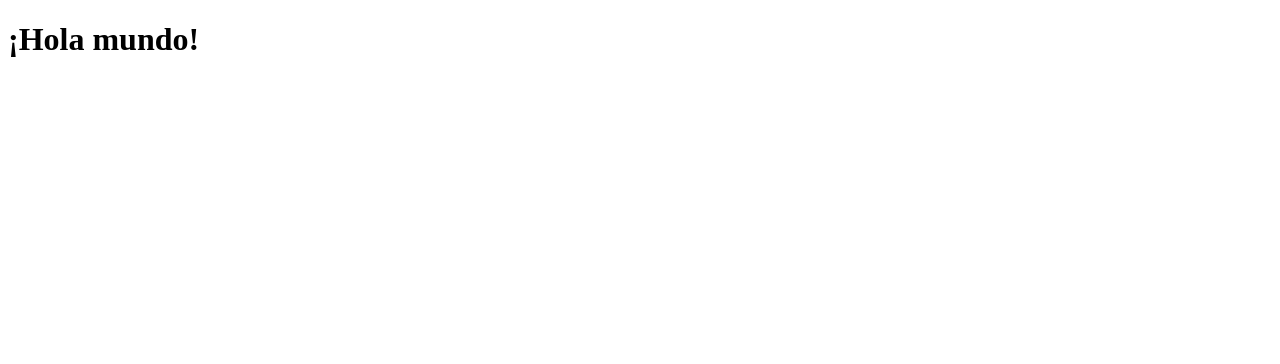
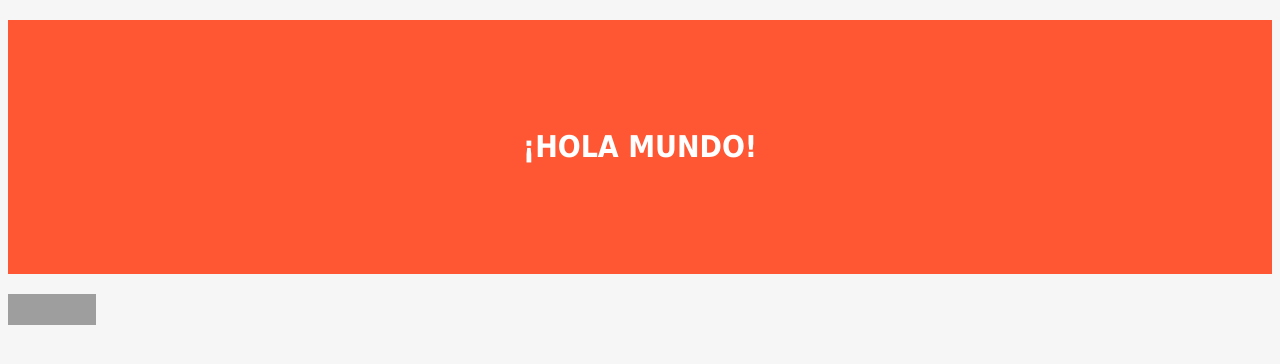
Before and after one commit to lumialfe/SEW, a plain HTML site: page lab_01/index.html in a window 1280 px wide. Drawn offline with Linux system fonts and the light colour scheme; grey boxes are pictures that could not be loaded.

Commit message:
archivos del lab 01 de sew v2

```diff
--- /dev/null
+++ b/lab_01/estilo.css
@@ -0,0 +1,13 @@
+body {
+ font: 400 15px Tahoma, sans-serif; /*Familia sans-serif*/
+ line-height: 1.8;
+ color: #818181;
+ background-color: #f6f6f6;
+ }
+h1 {
+ background-color:#FF5733;
+ color: #fff;
+ text-transform: uppercase;
+ padding: 100px 25px;
+ text-align: center;
+ }
--- a/lab_01/index.html
+++ b/lab_01/index.html
@@ -2,11 +2,22 @@
 <html lang="es">
 <head>
  <!-- Datos que describen el documento -->
+ <link rel="stylesheet" type="text/css" href="estilo.css" />
  <meta charset="UTF-8">
  <title>Comenzando</title>
 </head>
 <body>
  <!-- Datos con el contenido que aparece en el navegador -->
  <h1>¡Hola mundo!</h1>
+
+ <footer>
+   <p>
+    <a href="http://jigsaw.w3.org/css-validator/check/referer">
+        <img style="border:0;width:88px;height:31px"
+            src="http://jigsaw.w3.org/css-validator/images/vcss"
+            alt="Valid CSS!" />
+    </a>
+</p>
+   </footer>
 </body>
 </html>
```
